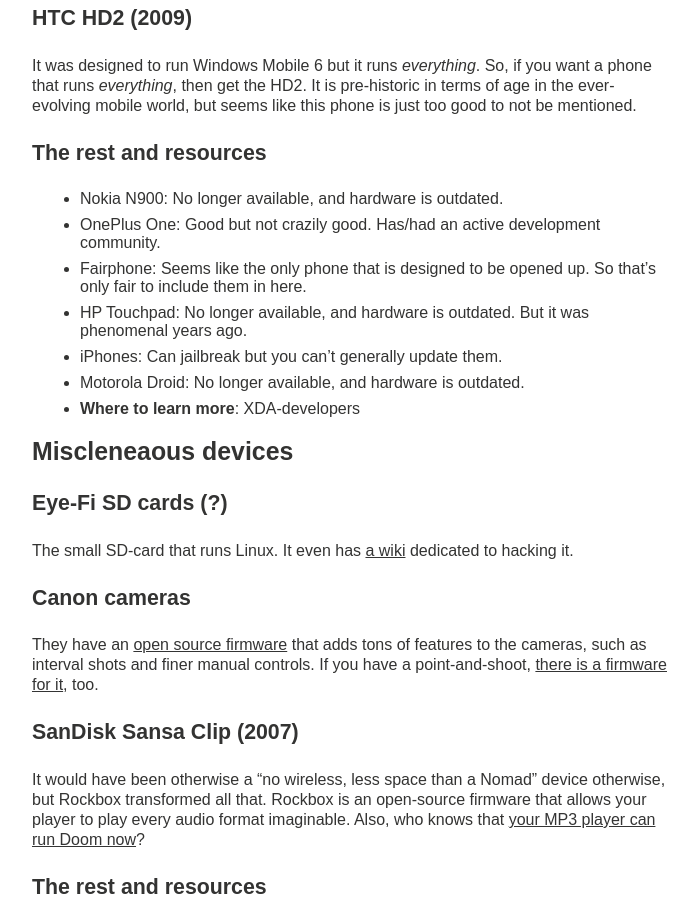
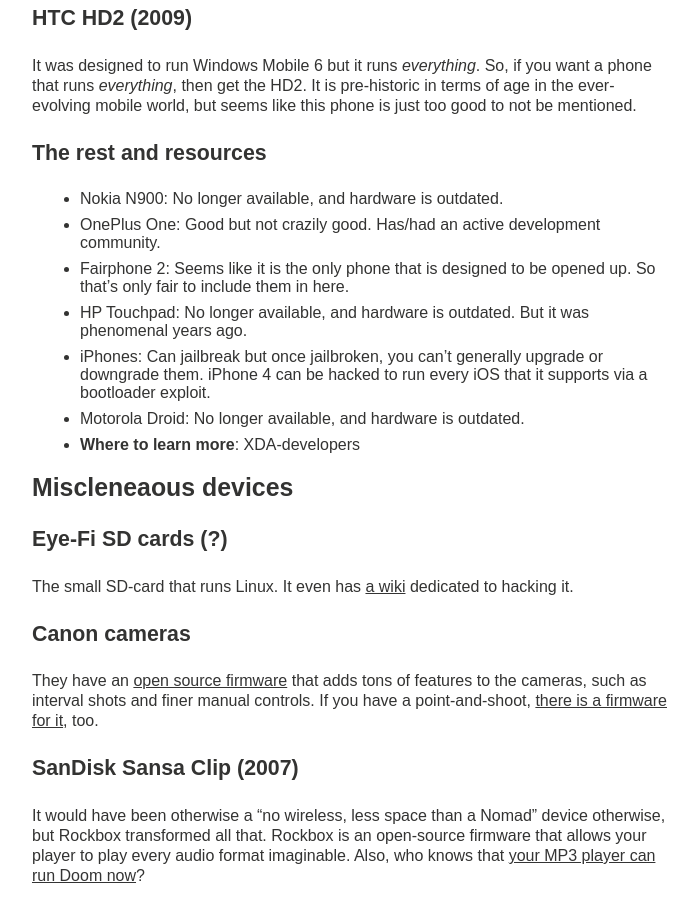
Before and after one commit to htruong/htruong.github.io, a Jekyll site: the page built from hackable.md, in a window 1280 px wide and 900 px high, scrolled down 2933 px. Shown: the whole window, without its empty margins (288-985 px from the left). Built offline with Jekyll 4.4.1, drawn with Linux system fonts in a browser that asks for light colours; nearby versions of some CDN libraries; comment, search, counter and statistics services are not loaded.

Commit message:
[pages] update iphone info in hackable

```diff
--- a/hackable.md
+++ b/hackable.md
@@ -101,9 +101,9 @@
 
 - Nokia N900: No longer available, and hardware is outdated.
 - OnePlus One: Good but not crazily good. Has/had an active development community.
-- Fairphone: Seems like the only phone that is designed to be opened up. So that's only fair to include them in here.
+- Fairphone 2: Seems like it is the only phone that is designed to be opened up. So that's only fair to include them in here.
 - HP Touchpad: No longer available, and hardware is outdated. But it was phenomenal years ago.
-- iPhones: Can jailbreak but you can't generally update them.
+- iPhones: Can jailbreak but once jailbroken, you can't generally upgrade or downgrade them. iPhone 4 can be hacked to run every iOS that it supports via a bootloader exploit.
 - Motorola Droid: No longer available, and hardware is outdated.
 - **Where to learn more**: XDA-developers
 
```
